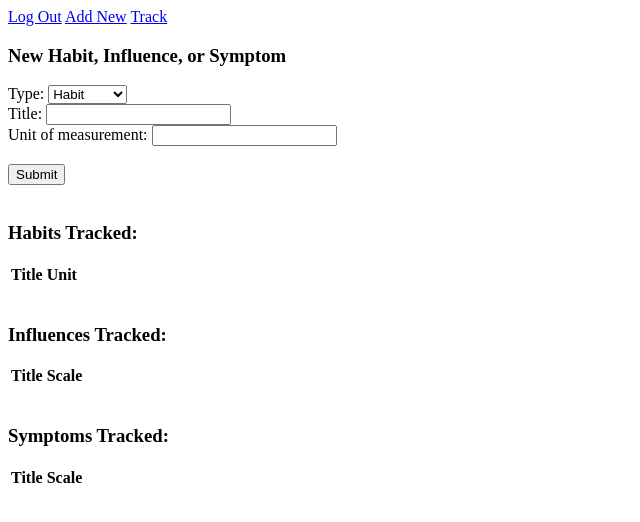
After one commit to courtneyholcomb/habit-tracker, a Flask app: page /new in a window 1280 px wide. The commit adds this page. Shown: the top 522 px of the page, without its empty margins (0-640 px from the left). Run offline with Flask 2, Linux system fonts and the light colour scheme; the visitor is signed in with stand-in values (Sample User, id 1); data comes from the database, SQL or seed files in the repository; data that the repository does not hold is empty.

Commit message:
Streamlined new page to have one input form, refactored 3 add new routes to be just one route

```diff
--- a/server.py
+++ b/server.py
@@ -143,81 +143,47 @@ def log_out():
 
 
 # add something new you want to track
-@app.route("/add-new")
+@app.route("/new")
 def show_add_new_form():
     """Show the page where you can create a new Habit, Influence, or Symptom."""
 
     if "user_id" in session:
         user_id = session["user_id"]
         user = User.query.get(user_id)
-        return render_template("add-new.html", habits=user.habits,
+        return render_template("new.html", habits=user.habits,
                                influences=user.influences,
                                symptoms=user.symptoms)
     else:
         redirect("/login")
 
 
-@app.route("/new-habit", methods=["POST"])
-def add_new_habit():
-    """Instantiate a new Habit."""
+@app.route("/new", methods=["POST"])
+def add_new_event_type():
+    """Instantiate a new Habit, Influence, or Symptom."""
 
+    event_type = request.form.get("eventType")
     label = request.form.get("label")
     unit = request.form.get("unit")
 
     user_id = session["user_id"]
     user = User.query.get(user_id)
 
-    habit_labels = [habit.label for habit in user.habits]
+    if event_type == "habit":
+        labels = [habit.label for habit in user.habits]
+        new_event = Habit(label=label, unit=unit, user_id=user_id)
+    elif event_type == "influence":
+        labels = [influence.label for influence in user.influences]
+        new_event = Influence(label=label, scale=unit, user_id=user_id)
+    elif event_type == "symptom":
+        labels = [symptom.label for symptom in user.symptoms]
+        new_event = Symptom(label=label, scale=unit, user_id=user_id)
 
-    if label not in habit_labels:
-        new_habit = Habit(label=label, unit=unit, user_id=user_id)
-        db.session.add(new_habit)
+    if label not in labels:
+        db.session.add(new_event)
         db.session.commit()
-        return "New habit added successfully."
+        return f"New {event_type} added successfully!"
     else:
-        return "You already have a habit with that title."
-
-
-@app.route("/new-influence", methods=["POST"])
-def add_new_influence():
-    """Instantiate a new Influence."""
-
-    label = request.form.get("label")
-    scale = request.form.get("scale")
-
-    user_id = session["user_id"]
-    user = User.query.get(user_id)
-
-    influence_labels = [influence.label for influence in user.influences]
-
-    if label not in influence_labels:
-        new_influence = Influence(label=label, scale=scale, user_id=user_id)
-        db.session.add(new_influence)
-        db.session.commit()
-        return "New influence added successfully."
-    else:
-        return "You already have an influence with that title."
-
-
-@app.route("/new-symptom", methods=["POST"])
-def add_new_symptom():
-    """Instantiate a new Symptom."""
-
-    label = request.form.get("label")
-    scale = request.form.get("scale")
-
-    user_id = session["user_id"]
-    user = User.query.get(user_id)
-
-    symptom_labels = [symptom.label for symptom in user.symptoms]
-
-    if label not in symptom_labels:
-        new_symptom = Symptom(label=label, scale=scale, user_id=user_id)
-        db.session.add(new_symptom)
-        db.session.commit()
-        return "New symptom added successfully."
-    else:
-        return "You already have a symptom with that title."
+        return f"You already have a(n) {event_type} with that title."
 
 
 # track something
@@ -429,9 +395,10 @@ def get_events():
     for event in events:
         start = event['start'].get('dateTime', event['start'].get('date'))
         end = event['end'].get('dateTime', event['end'].get('date'))
-        title = event['summary']
+        title = event['summary'].lower()
+        title_words = title.split()
         for habit in habits:
-            if habit.label.lower() in title.lower():
+            if habit.label.lower() in title_words:
                 habit_event = HabitEvent(user_id=user.id,
                                          habit_id=habit.id,
                                          num_units=1, timestamp=start)
--- /dev/null
+++ b/templates/new.html
@@ -0,0 +1,110 @@
+{% extends "base.html" %}
+
+{% block title %}Add Something New{% endblock %}
+
+{% block body %}
+<h3>New Habit, Influence, or Symptom</h3>
+<form action="/new" method="POST" id="new-form">
+    <label>
+        Type: <select id="event-type">
+                <option name="event-type" value="habit">Habit</option>
+                <option name="event-type" value="influence">Influence</option>
+                <option name="event-type" value="symptom">Symptom</option>
+        </select>
+    </label>
+    <br>
+    <label>
+        Title: <input type="text" name="label" id="label">
+    </label>
+    <br>
+    <div id="unit-or-scale">
+        <label>
+            Unit of measurement: <input type="text" name="unit" id="unit">
+        </label>
+    </div>
+    <br>
+    <input type="submit">
+</form>
+<br>
+<h3>Habits Tracked:</h3>
+<table>
+    <tr>
+        <th>Title</th>
+        <th>Unit</th>
+    </tr>
+    {% for habit in habits %}
+        <tr>
+            <td>{{ habit.label }}</td>
+            <td>{{ habit.unit }}</td>
+        </tr>
+    {% endfor %}
+</table>
+<br>
+<h3>Influences Tracked:</h3>
+<table>
+    <tr>
+        <th>Title</th>
+        <th>Scale</th>
+    </tr>
+    {% for influence in influences %}
+        <tr>
+            <td>{{ influence.label }}</td>
+            <td>{{ influence.scale }}</td>
+        </tr>
+    {% endfor %}
+</table>
+<br>
+<h3>Symptoms Tracked:</h3>
+<table>
+    <tr>
+        <th>Title</th>
+        <th>Scale</th>
+    </tr>
+    {% for symptom in symptoms %}
+        <tr>
+            <td>{{ symptom.label }}</td>
+            <td>{{ symptom.scale }}</td>
+        </tr>
+    {% endfor %}
+</table>
+
+
+<script>
+
+let eventInput = $("#event-type")
+
+eventInput.on("change", function() {
+
+    if (eventInput.val() == "influence" || eventInput.val() == "symptom") {
+        $("#unit-or-scale").html(`<label> Intensity scale: 0 to
+            <input type="number" name="unit" id="unit" required></label>`);
+    } else if (eventInput.val() == "habit") {
+        $("#unit-or-scale").html(`<label> Unit of measurement:
+            <input type="text" name="unit" id="unit" required></label>`);
+    }
+
+});
+
+
+function addEventType(event) {
+    event.preventDefault();
+
+    formData = {
+        eventType: eventInput.val(),
+        label: $("#label").val(),
+        unit: $("#unit").val()
+    };
+
+    $.post("/new", formData, function (response) {
+        alert(response);
+        if (response.includes("added successfully")) {
+            $("#new-form")[0].reset();
+        }
+    });
+}
+
+$("#new-form input[type='submit']").on("click", addEventType);
+
+</script>
+
+{% endblock %}
--- a/templates/track.html
+++ b/templates/track.html
@@ -217,7 +217,11 @@ function trackGcalHabits(event) {
     event.preventDefault();
 
     $.post("/track-gcal-habits", function (response) {
+        if (response == "") {
+            alert("No new events to track.");
+        } else {
         alert(`Events tracked:\n${response}`);
+    }
 
     });
 }
```
Also changed, not shown: templates/add-new.html (deleted, +0 -153 lines).
